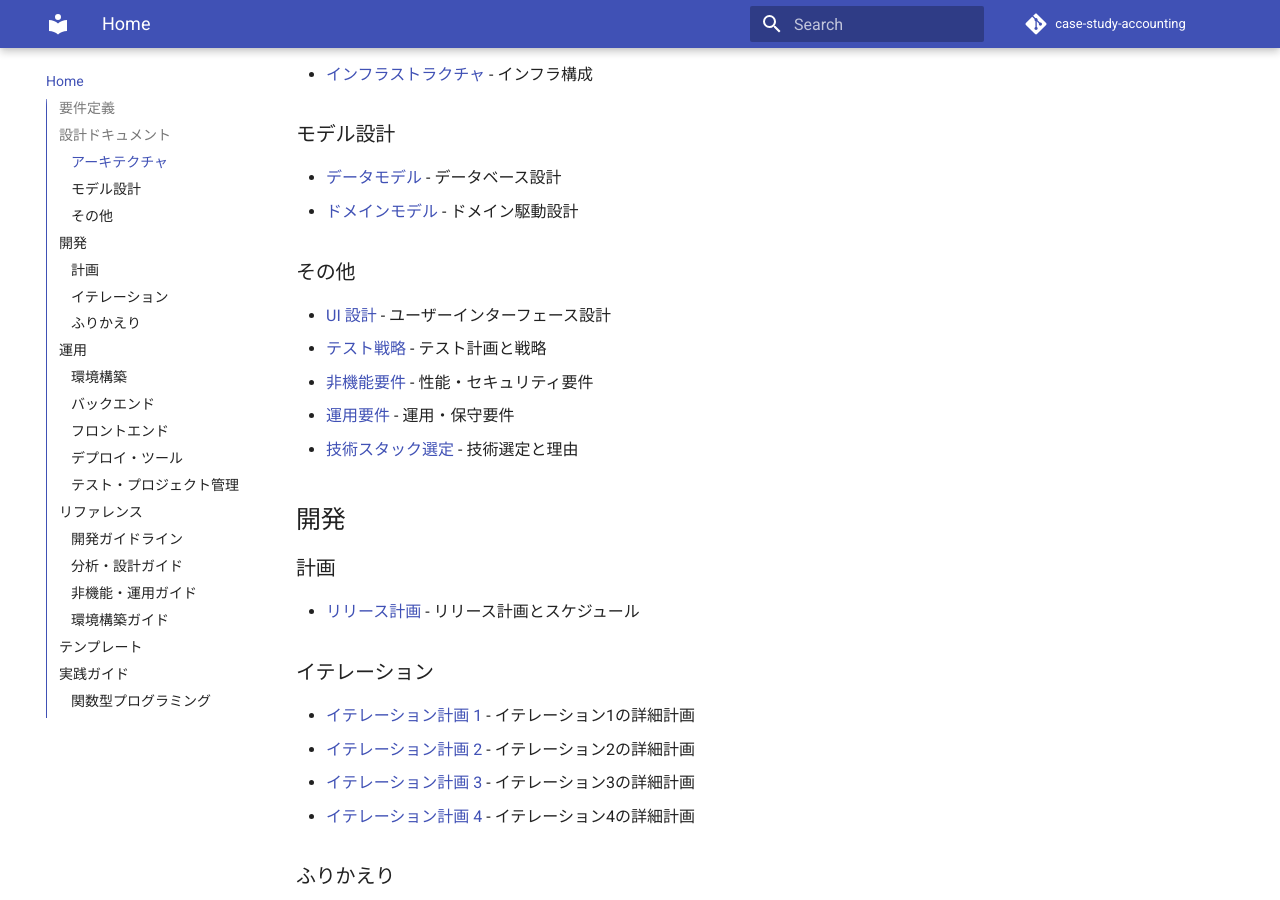
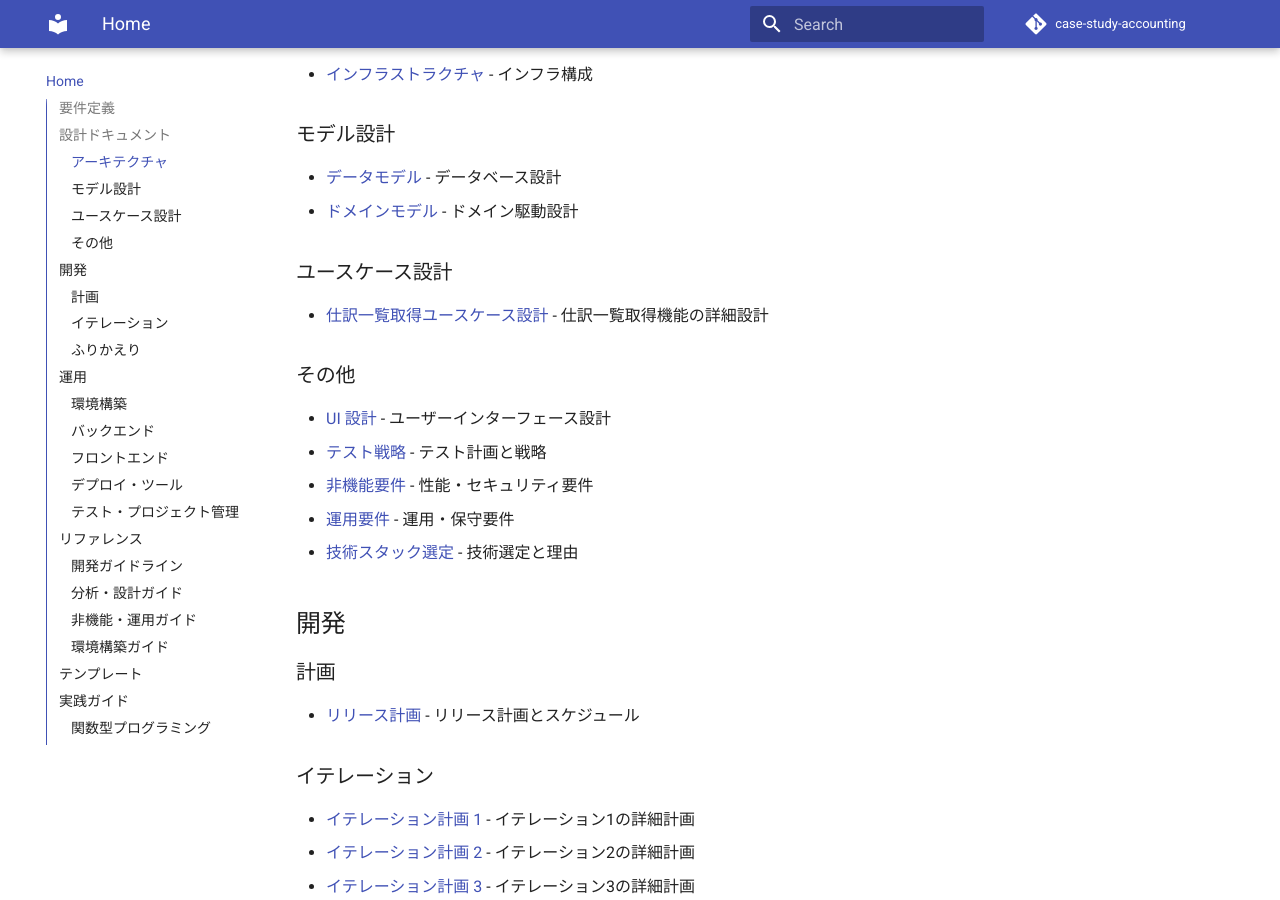
Before and after one commit to k2works/case-study-accounting, an MkDocs documentation site: the page built from docs/index.md, in a window 1280 px wide and 900 px high, scrolled down 781 px. Built offline with MkDocs 1.6.1 and Material for MkDocs 9.7.7, drawn with Linux system fonts in a browser that asks for light colours; comment, search, counter and statistics services are not loaded.

Commit message:
docs: ユースケース設計ドキュメントをナビゲーションに追加
- docs/index.md にユースケース設計セクションを追加
- mkdocs.yml にユースケース設計ナビゲーションを追加
- JNL-004-01 仕訳一覧取得ユースケース設計をリンク

Co-Authored-By: Claude Opus 4.5 <noreply@anthropic.com>

```diff
--- a/docs/index.md
+++ b/docs/index.md
@@ -26,6 +26,10 @@
 
 - [データモデル](./design/data-model.md) - データベース設計
 - [ドメインモデル](./design/domain-model.md) - ドメイン駆動設計
+
+### ユースケース設計
+
+- [仕訳一覧取得ユースケース設計](./design/usecase/JNL-004-01_GetJournalEntries_UseCase_Design.md) - 仕訳一覧取得機能の詳細設計
 
 ### その他
 
--- a/mkdocs.yml
+++ b/mkdocs.yml
@@ -76,6 +76,8 @@ nav:
       - モデル設計:
           - データモデル: design/data-model.md
           - ドメインモデル: design/domain-model.md
+      - ユースケース設計:
+          - 仕訳一覧取得: design/usecase/JNL-004-01_GetJournalEntries_UseCase_Design.md
       - UI 設計: design/ui-design.md
       - テスト戦略: design/test_strategy.md
       - 非機能要件: design/non_functional.md
```
